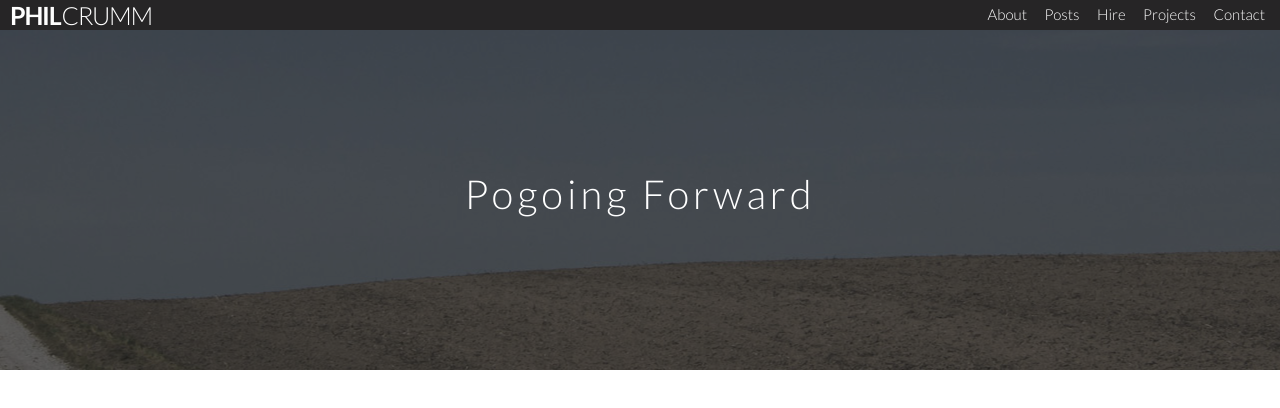
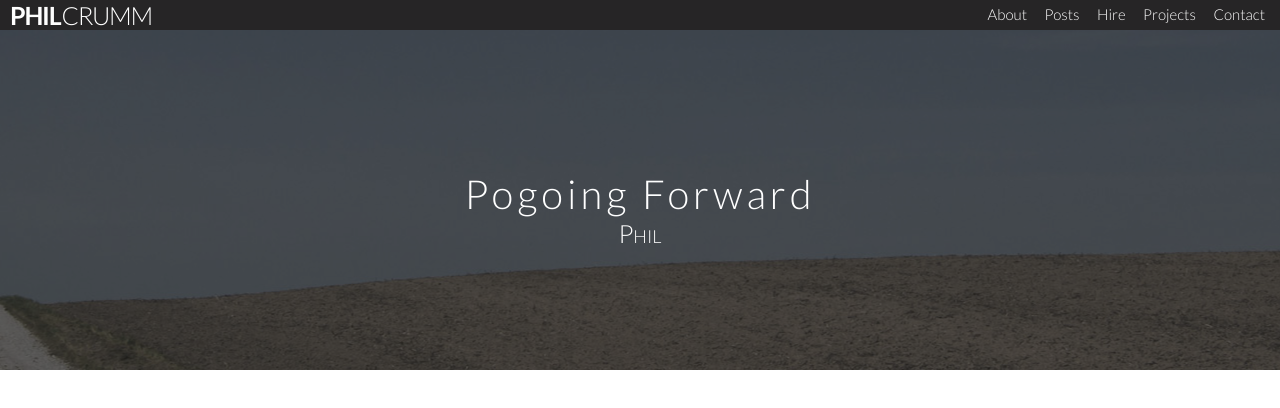
Before and after one commit to pcrumm/pcrumm.github.io, a Jekyll site: the page built from _posts/2014-08-29-pogoing-on.md, in a window 1280 px wide. Shown: the top 408 px of the page. Built offline with Jekyll 4.4.1, drawn with Linux system fonts in a browser that asks for light colours; comment, search, counter and statistics services are not loaded.

Commit message:
Show categories on post pages

```diff
--- a/_layouts/post.html
+++ b/_layouts/post.html
@@ -9,6 +9,7 @@
 
     <div id="post-title" style="background-image: url('/header_img/{{ page.image }}');">
 		<h1>{{ page.title }}</h1>
+        <h2>{{ page.category }}</h2>
 	</div>
 
 	<div id="post">
--- a/css/post.css
+++ b/css/post.css
@@ -68,6 +68,14 @@ header nav li a:hover, header nav li a.current {
 	letter-spacing: .1em;
 	margin-top: 150px;
 	text-align: center;
+}
+
+#post-title h2 {
+	color: #fff;
+	font-family: 'Lato';
+	font-weight: 300;
+	font-size: 2.5em;
+	font-variant: small-caps;
 }
 
 #post {
```
